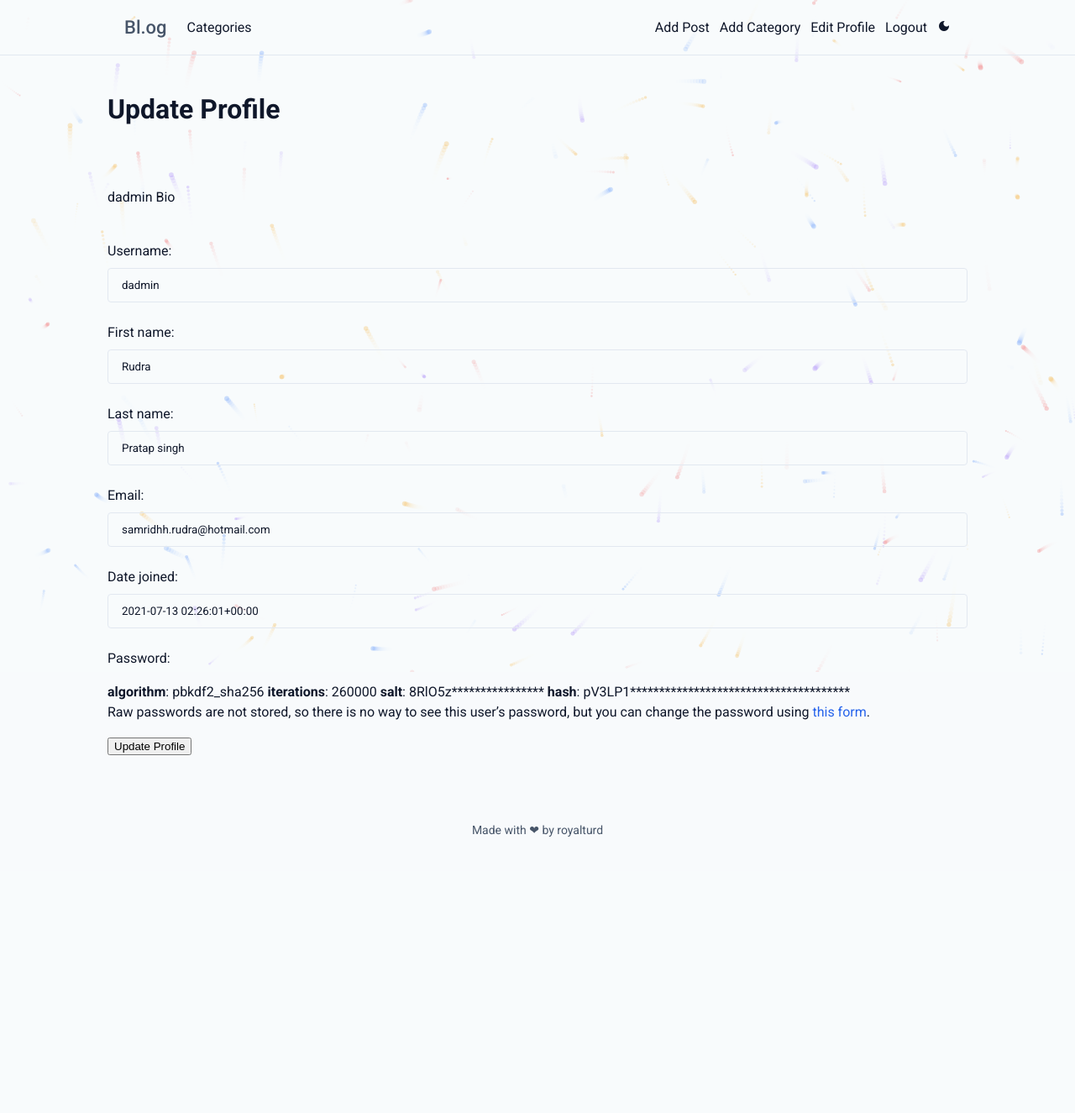
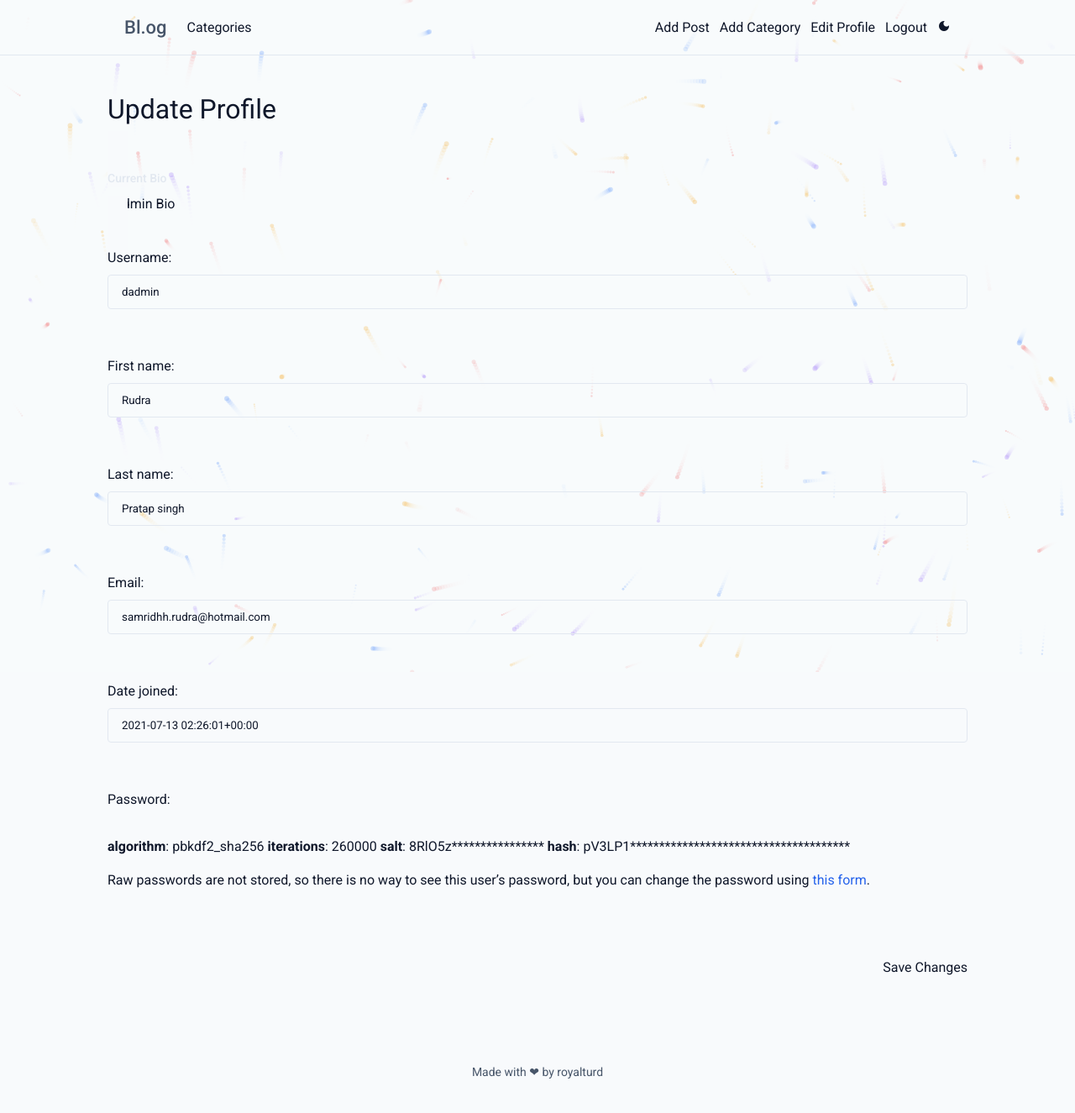
Before and after one commit to Python-snippets/Bl.og, a Django app: page /edit_profile/ in a window 1280 px wide. Shown: the whole page at 84% size. Before the commit the page ends 996 px from the top, so only its background shows below. Run offline with Django 3.2, Linux system fonts and the light colour scheme; a user stored in the database is signed in; data comes from the database, SQL or seed files in the repository; some libraries are stand-ins or nearby versions.

Commit message:
refactor(auth): flatten registration and profile M3 components - Replace elevated cards with outlined cards - Update spacing and typography for minimalist aesthetic - Apply flat design principles to auth views
Signed-off-by: royalturd <samridhh.rudra@hotmail.com>

```diff
--- a/members/templates/registration/edit_profile.html
+++ b/members/templates/registration/edit_profile.html
@@ -1,26 +1,26 @@
 {% extends 'base.html' %}
-{% block title %}R{% endblock %}
+{% block title %}Edit Profile{% endblock %}
 
 {% block content %}
 
-<h1>Update Profile</h1>
-<br/><br/>
+<h1 style="font-size: 32px; font-weight: 400; margin-bottom: 24px;">Update Profile</h1>
 
-{{ user.profile.bio }}
+<!-- Current Bio Preview -->
+<md-outlined-card style="width: 100%; padding: 24px; margin-bottom: 32px; background-color: var(--md-sys-color-surface-variant);">
+    <div style="font-weight: 500; font-size: 14px; margin-bottom: 8px; color: var(--md-sys-color-outline);">Current Bio</div>
+    <div style="font-size: 16px;">{{ user.profile.bio|default:"No bio provided." }}</div>
+</md-outlined-card>
 
-<br/><br/>
+<md-outlined-card style="width: 100%; padding: 32px;">
+    <form method="POST" enctype="multipart/form-data" style="display: flex; flex-direction: column; gap: 16px;">
+        <!-- Cross-site request forgery -->
+        {% csrf_token %}
+        {{ form.as_p }}
 
-<div class="mb-3">
-
-<form method="POST">
-    <!-- Cross-site request forgery -->
-    {% csrf_token %}
-    {{ form.as_p }}
-    <button class="btn btn-success">Update Profile</button>
-
-</div>
-
-
-
+        <div style="margin-top: 16px; display: flex; justify-content: flex-end;">
+            <md-filled-button type="submit">Save Changes</md-filled-button>
+        </div>
+    </form>
+</md-outlined-card>
 
 {% endblock %}
```
Also changed, not shown: members/templates/registration/login.html (+17 -18 lines), members/templates/registration/register.html (+18 -17 lines).
